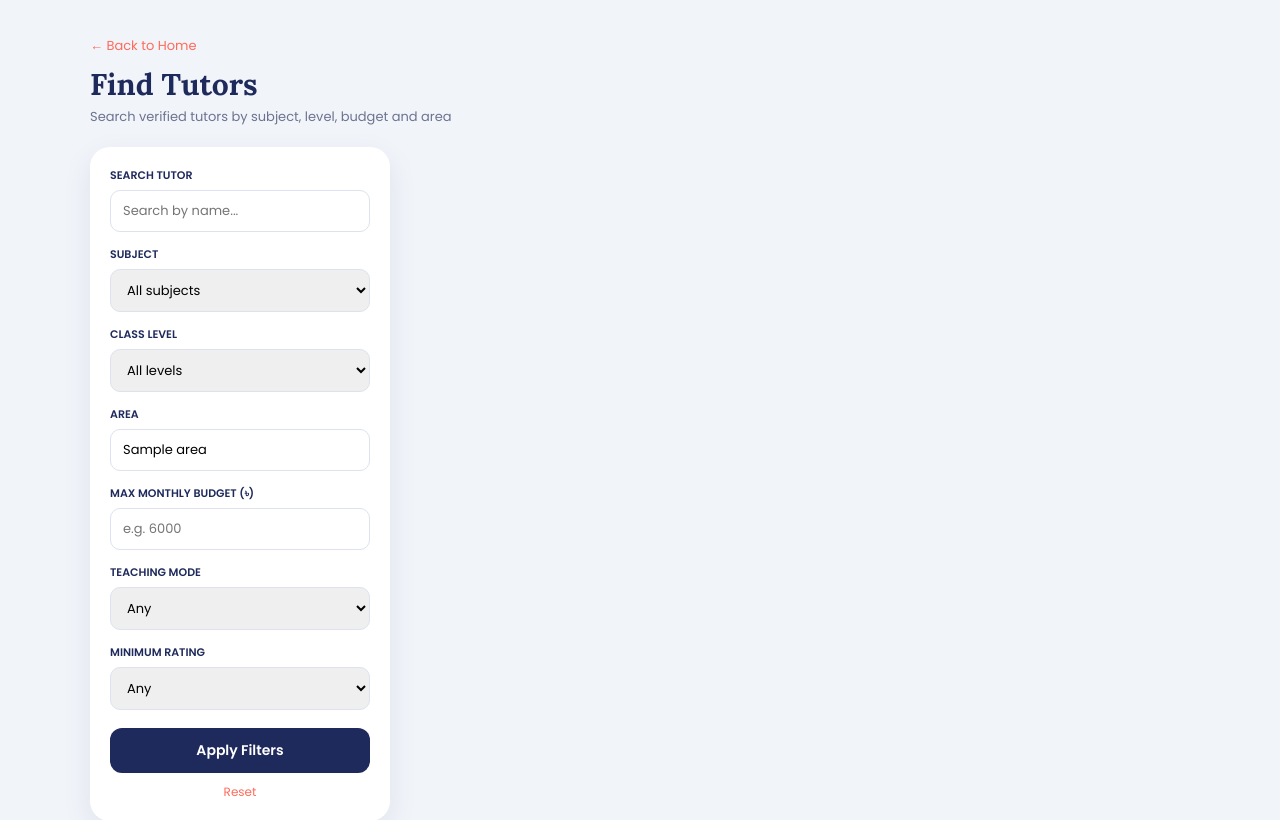
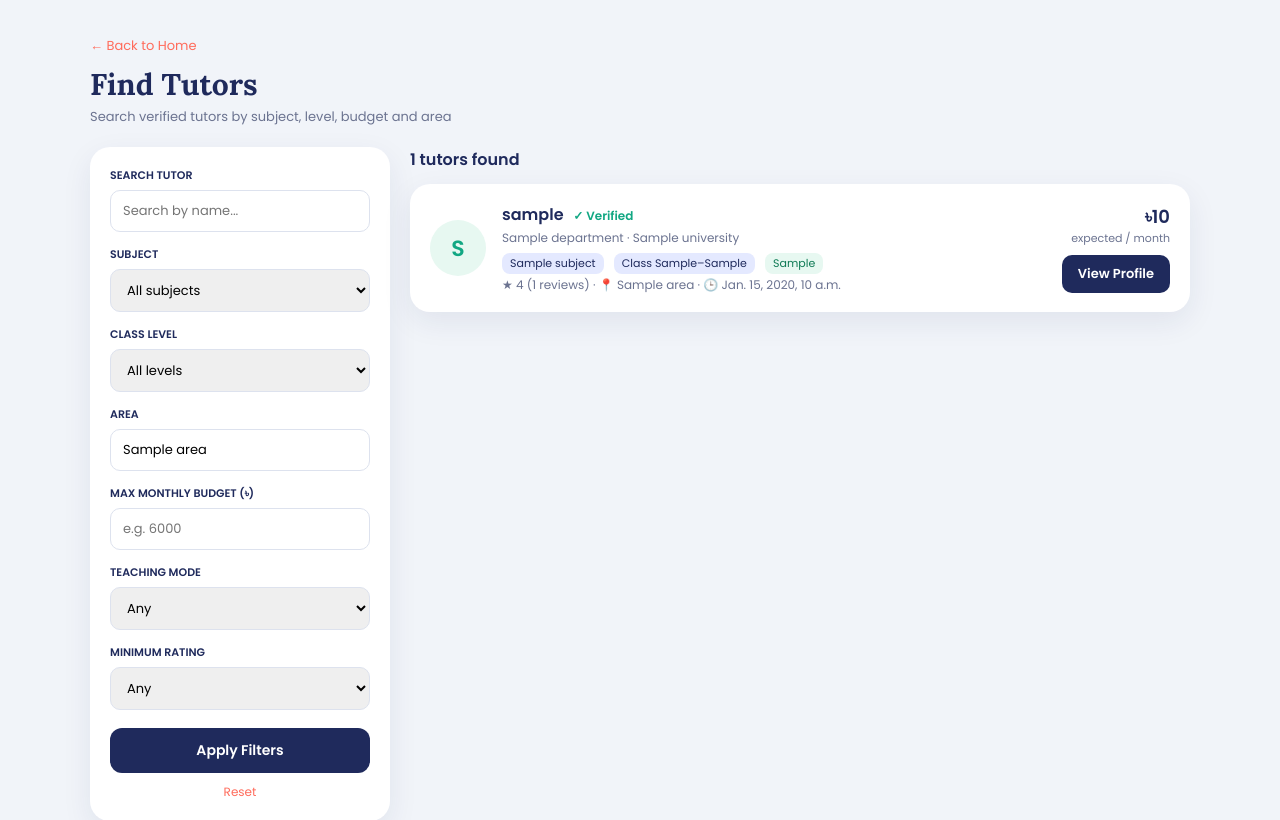
Before and after one commit to ParthoGh09/TutorLink, a Django app: template tutorlink/templates/tutors/find_tutors.html in a window 1280 px wide. Shown: the top 820 px of the page. Run offline with Django 5.2, Linux system fonts and the light colour scheme; tables that the repository leaves empty hold one stand-in row (values such as "Sample post"); the template is opened without the code that fills it: values that come from a table or form of the project are taken from there, most other values are stand-ins (such as "Sample title", 1, 10 or a date in 2020).

Commit message:
Tutor card

```diff
--- a/tutorlink/templates/tutors/find_tutors.html
+++ b/tutorlink/templates/tutors/find_tutors.html
@@ -30,6 +30,28 @@
 
         .results { flex: 1; }
         .count { font-weight: 600; margin-bottom: 12px; }
+
+        .tutor { display: flex; align-items: center; gap: 16px; background: #fff;
+                 border-radius: 20px; padding: 18px 20px; margin-bottom: 14px;
+                 box-shadow: 0 10px 30px rgba(31, 42, 92, 0.08); }
+        .avatar { width: 56px; height: 56px; border-radius: 50%; background: #E7F8F1;
+                  color: #12A783; display: flex; align-items: center; justify-content: center;
+                  font-weight: 600; font-size: 22px; flex-shrink: 0; }
+        .info { flex: 1; }
+        .name { font-weight: 600; font-size: 16px; }
+        .verified { color: #12A783; font-size: 12px; margin-left: 6px; }
+        .meta { font-size: 12px; color: #6B7390; margin-top: 2px; }
+        .chip { display: inline-block; background: #E4E9FF; border-radius: 8px;
+                padding: 2px 8px; font-size: 11px; margin: 6px 6px 0 0; }
+        .chip.mode { background: #E7F8F1; color: #0F7A55; }
+        .price { text-align: right; }
+        .price b { font-size: 18px; }
+        .price span { display: block; font-size: 11px; color: #6B7390; }
+        .view { display: inline-block; margin-top: 8px; background: #1F2A5C; color: #fff;
+                padding: 9px 16px; border-radius: 10px; font-size: 13px; font-weight: 600;
+                text-decoration: none; }
+        .empty { background: #fff; border-radius: 20px; padding: 40px; text-align: center;
+                 color: #6B7390; }
     </style>
 </head>
 <body>
@@ -86,7 +108,31 @@
         </form>
 
         <div class="results">
-            <!-- RESULTS -->
+             <div class="count">{{ tutors|length }} tutors found</div>
+
+            {% for t in tutors %}
+            <div class="tutor">
+                <div class="avatar">{{ t.user.username|slice:":1"|upper }}</div>
+                <div class="info">
+                    <div class="name">{{ t.user.get_full_name|default:t.user.username }}
+                        <span class="verified">✓ Verified</span></div>
+                    <div class="meta">{{ t.department }} · {{ t.university }}</div>
+                    <div>
+                        {% for s in t.subjects.all %}<span class="chip">{{ s.name }}</span>{% endfor %}
+                        <span class="chip">Class {{ t.class_from }}–{{ t.class_to }}</span>
+                        <span class="chip mode">{{ t.get_mode_display }}</span>
+                    </div>
+                    <div class="meta">★ {{ t.rating }} ({{ t.review_count }} reviews) · 📍 {{ t.user.area }} · 🕒 {{ t.available_time }}</div>
+                </div>
+                <div class="price">
+                    <b>৳{{ t.expected_salary|floatformat:0 }}</b>
+                    <span>expected / month</span>
+                    <a href="#" class="view">View Profile</a>
+                </div>
+            </div>
+            {% empty %}
+            <div class="empty">No tutors match your filters.</div>
+            {% endfor %}
         </div>
 
     </div>
```
